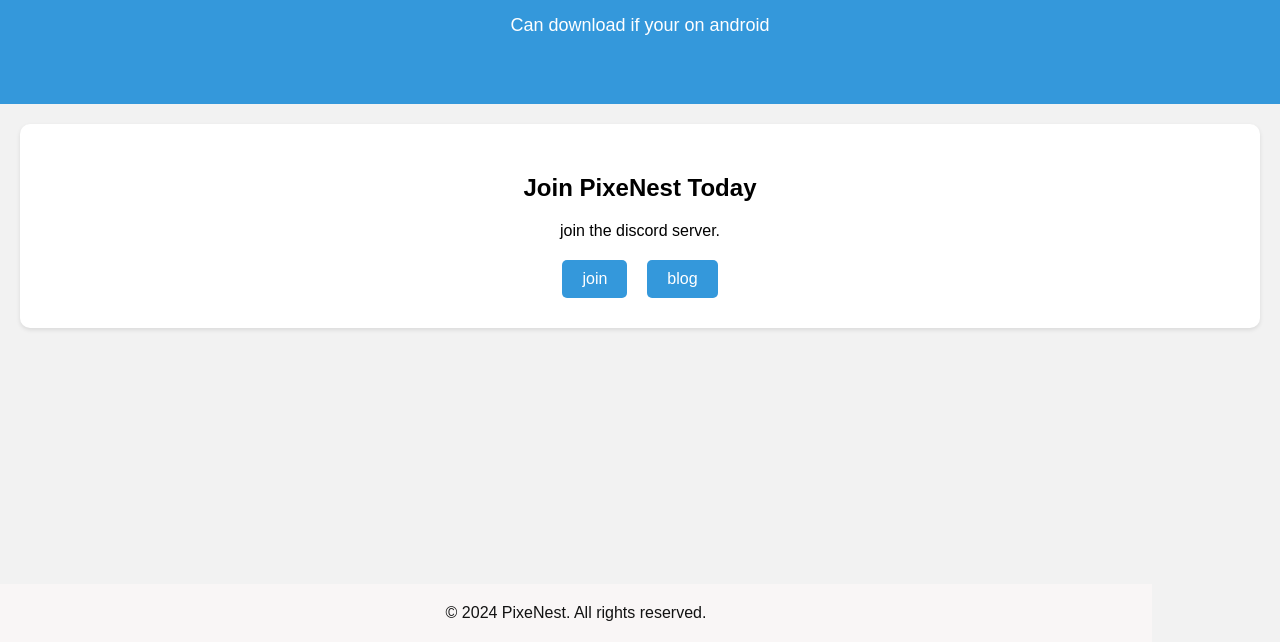
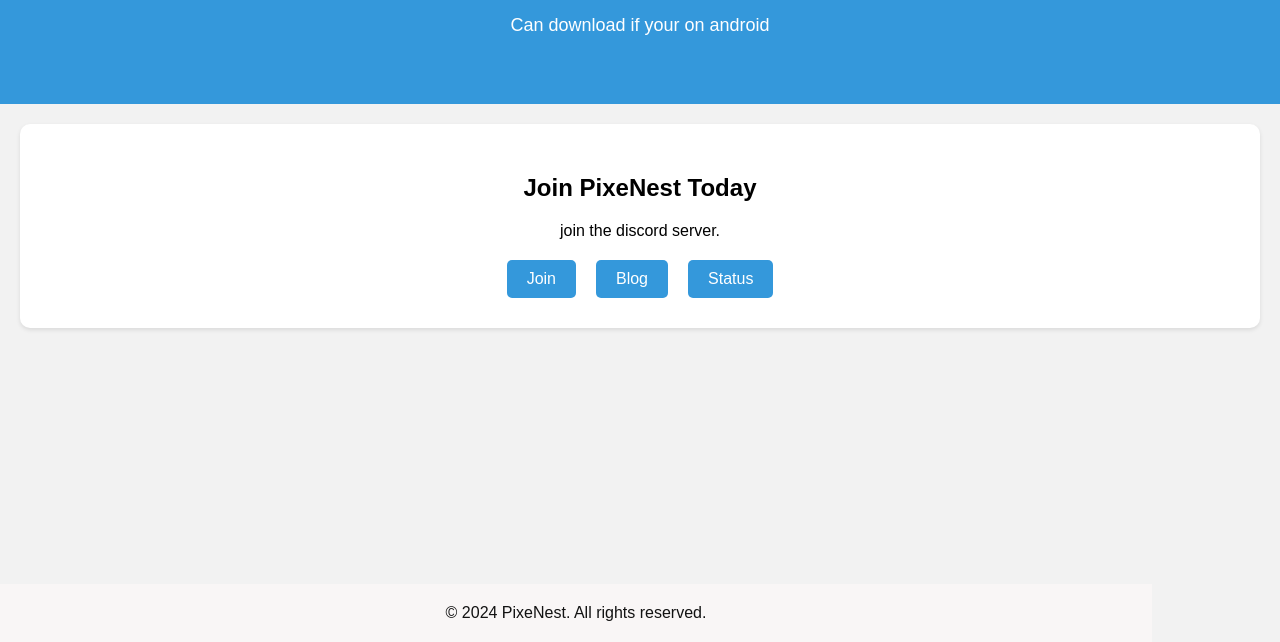
Before and after one commit to PixeNest/PixeNest.github.io, a plain HTML site: page index.html in a window 1280 px wide. Shown: the part 158-800 px from the top of the page. Drawn offline with Linux system fonts and the light colour scheme.

Commit message:
index.html

```diff
--- a/index.html
+++ b/index.html
@@ -26,8 +26,9 @@
             <h2>Join PixeNest Today</h2>
             <p>join the discord server.</p>
             <div class="buttons">
-                <a href="https://discord.gg/USrdgMUWkA" class="button">join</a>
-                <a href="https://blog-pixenest.github.io/" class="button">blog</a>
+                <a href="https://discord.gg/USrdgMUWkA" class="button">Join</a>
+                <a href="https://blog-pixenest.github.io/" class="button">Blog</a>
+                 <a href="https://pixenest.betteruptime.com/" class="button">Status</a>
                 </div>
         </section>
     </main>
```
